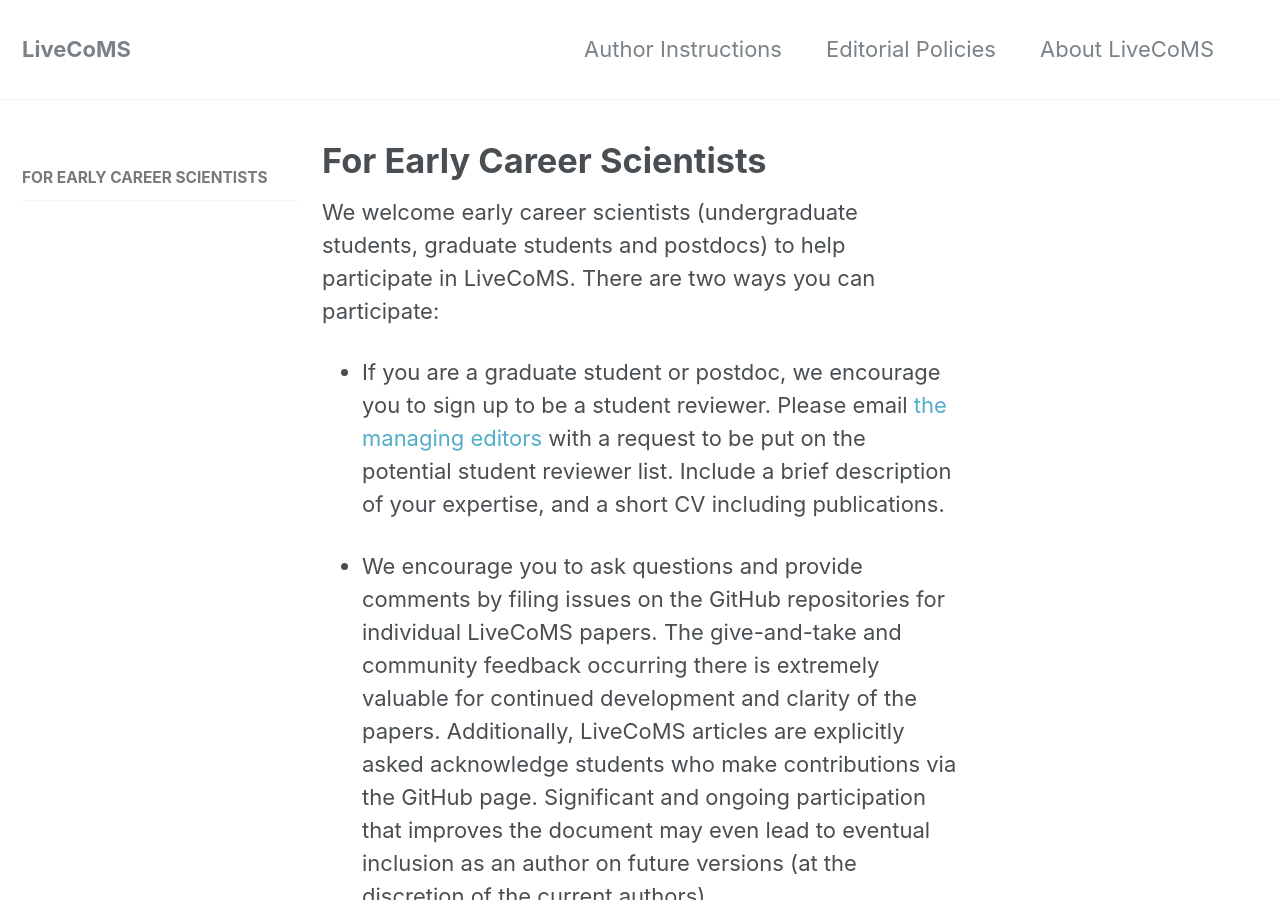
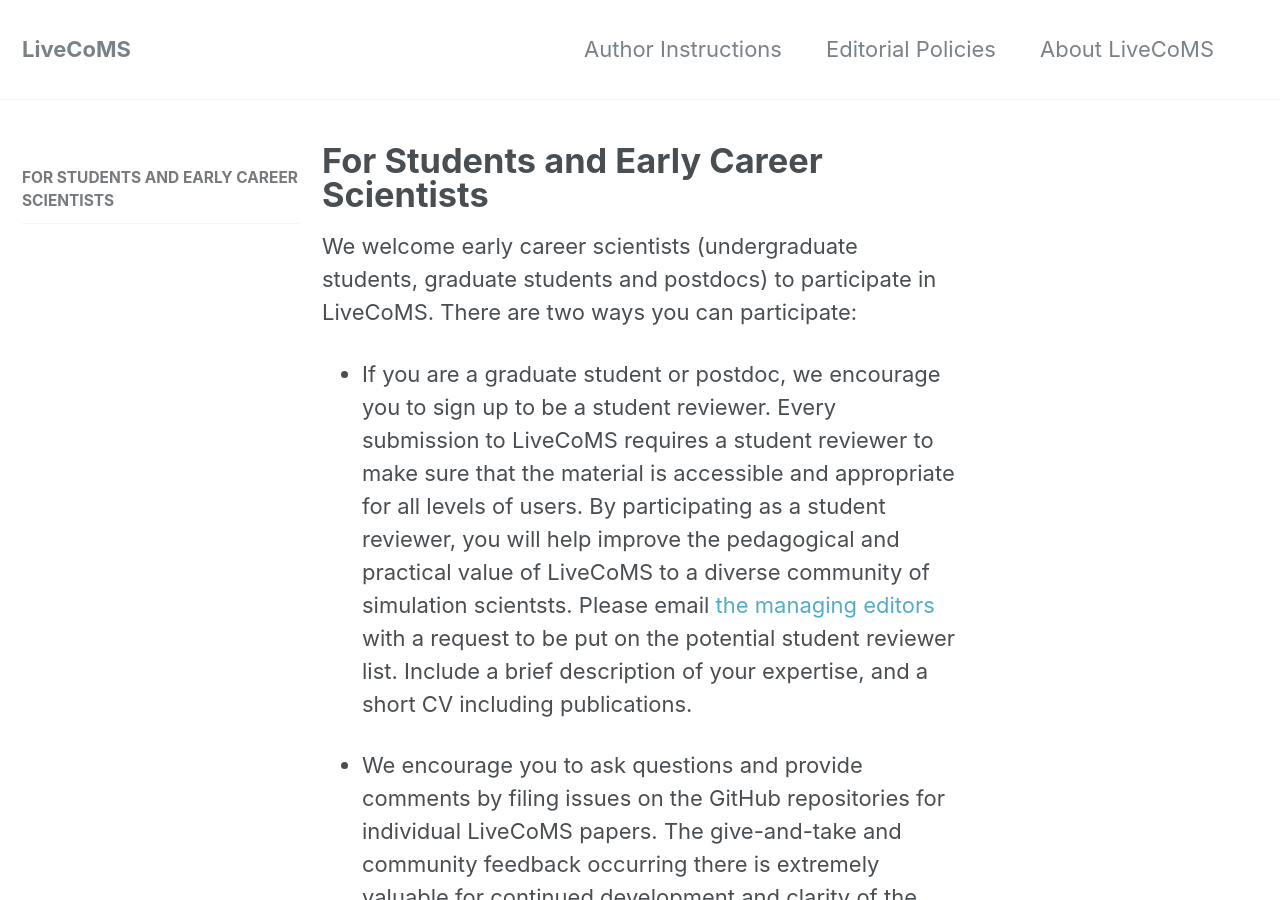
Before and after one commit to livecomsjournal/livecomsjournal.github.io, a Jekyll site: the page built from _about_livecoms/03_earlycareer.md, in a window 1280 px wide and 900 px high. Built offline with Jekyll 4.4.1, drawn with Linux system fonts in a browser that asks for light colours.

Commit message:
Responses to Zuckerman.

```diff
--- a/_about_livecoms/03_earlycareer.md
+++ b/_about_livecoms/03_earlycareer.md
@@ -2,18 +2,22 @@
 layout: single
 sidebar:
   nav: earlycareer.md
-title: For Early Career Scientists
-excerpt: How early career scientists can get involved with LiveCoMS
+title: For Students and Early Career Scientists
+excerpt: How students and early career scientists can get involved with LiveCoMS
 permalink: /about/earlycareer/
 ---
 
 We welcome early career scientists (undergraduate students, graduate
-students and postdocs) to help participate in LiveCoMS.  There are two
+students and postdocs) to participate in LiveCoMS.  There are two
 ways you can participate:
 
 * If you are a graduate student or postdoc, we encourage you to sign
-  up to be a student reviewer. Please email
-  [the managing editors](mailto:managing@livecomsjournal.org)
+  up to be a student reviewer.  Every submission to LiveCoMS requires
+  a student reviewer to make sure that the material is accessible and
+  appropriate for all levels of users. By participating as a student
+  reviewer, you will help improve the pedagogical and practical value
+  of LiveCoMS to a diverse community of simulation scientsts.  Please
+  email [the managing editors](mailto:managing@livecomsjournal.org)
   with a request to be put on the potential student reviewer
   list. Include a brief description of your expertise, and a short CV
   including publications.
--- a/_data/navigation.yml
+++ b/_data/navigation.yml
@@ -166,5 +166,5 @@ thanks.md:
     url: /about/thanks/index.html#
 
 earlycareer.md:
-  - title: For Early Career Scientists
+  - title: For Students and Early Career Scientists
     url: /about/earlycareer/index.html#
```
Also changed, not shown: _about_livecoms/02_thanks.md (+3 -4 lines), _editorial_policies/02_editor_instructions.md (+2 -1 lines).
